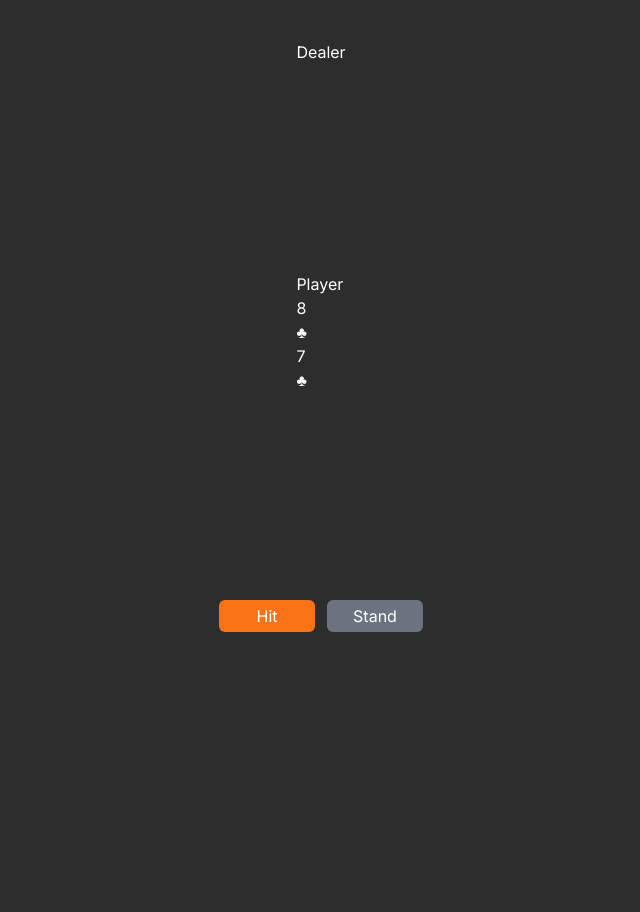
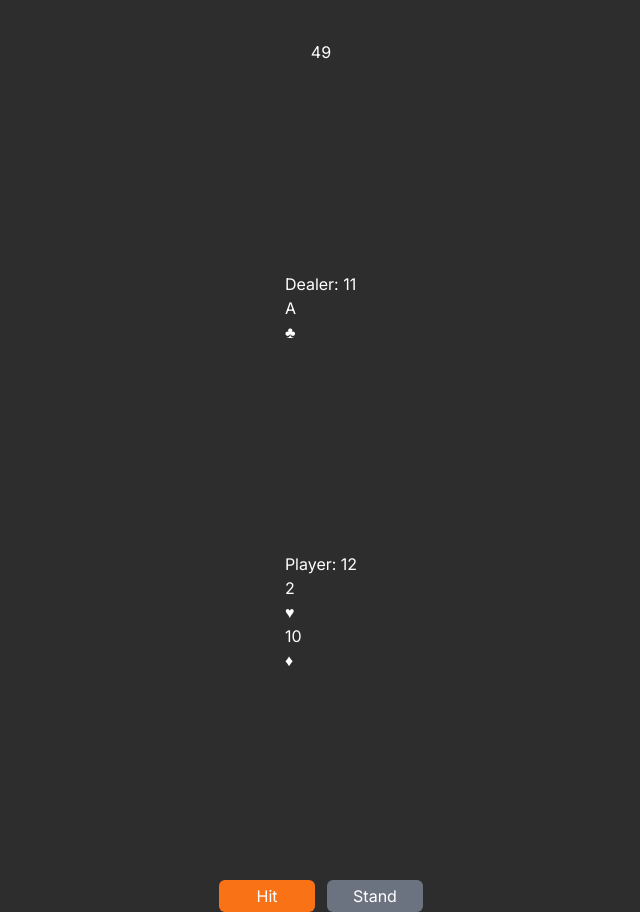
Before and after one commit to gelotuason/blackjack-card-game, a Next.js app: page / in a window 1280 px wide. Shown: the whole page, without its empty margins (319-959 px from the left). Before the commit the page ends 800 px from the top, so only its background shows below. Built offline with nearby package versions, Linux system fonts and the light colour scheme.

Commit message:
added draw card, calculate hand value (initial), deck cards count

```diff
--- a/src/app/components/game-phase/start-game/start-game.tsx
+++ b/src/app/components/game-phase/start-game/start-game.tsx
@@ -1,52 +1,114 @@
 'use client';
 
 import { cardDeck, DeckProps } from "@/utils/deck";
-import { useEffect, useState } from "react"
+import { useEffect, useState } from "react";
+
+type GameRole = 'player' | 'dealer';
 
 export default function StartGame() {
+    const [deck, setDeck] = useState<DeckProps[]>(cardDeck);
     const [playerHand, setPlayerHand] = useState<DeckProps[]>([]);
     const [dealerHand, setDealerHand] = useState<DeckProps[]>([]);
+    const [playerHandValue, setPlayerHandValue] = useState<number>(0);
+    const [dealerHandValue, setDealerHandValue] = useState<number>(0);
+
+    // game flow states
+    const [newGame, setNewGame] = useState<Boolean>(true);
+
+    useEffect(() => {
+        if (newGame && playerHand.length === 0 && dealerHand.length === 0) {
+            drawCard('player', 2);
+            drawCard('dealer', 1);
+        }
+    }, []);
+
+    useEffect(() => {
+        countCardsInDeck();
+        calculateHandValue();
+    }, [playerHand, dealerHand]);
 
     const getRandomCard = (): DeckProps => {
-        const randomCard = Math.floor(Math.random() * cardDeck.length);
+        const randomIndex = Math.floor(Math.random() * cardDeck.length);
+        const randomCard = deck[randomIndex];
 
-        return cardDeck[randomCard];
+        return randomCard;
     }
 
-    useEffect(() => {
-        setPlayerHand([getRandomCard(), getRandomCard()]);
-    }, []);
+    const drawCard = (gameRole: GameRole, times: number): void => {
+        const card: DeckProps[] = [];
+
+        for (let i = 1; i <= times; i++) {
+            card.push(getRandomCard());
+        }
+
+        gameRole == 'player' ? setPlayerHand([...playerHand, ...card]) : setDealerHand([...dealerHand, ...card]);
+    }
+
+    const calculateHandValue = () => {
+        const constantRanks = ['J', 'Q', 'K'];
+        const constantRanksValue = 10;
+        const aceValues = [1, 11];
+
+        playerHand.map(card => {
+            if (constantRanks.includes(card.rank)) {
+                setPlayerHandValue(prev => prev + constantRanksValue)
+            } else if (card.rank == 'A') {
+                if (playerHandValue <= 10) setPlayerHandValue(prev => prev + aceValues[1]);
+                else setPlayerHandValue(prev => prev + aceValues[0]);
+            } else {
+                setPlayerHandValue(prev => prev + parseInt(card.rank));
+            }
+        });
+
+        dealerHand.map(card => {
+            if (constantRanks.includes(card.rank)) {
+                setDealerHandValue(prev => prev + constantRanksValue)
+            } else if (card.rank == 'A') {
+                if (dealerHandValue <= 10) setDealerHandValue(prev => prev + aceValues[1]);
+                else setDealerHandValue(prev => prev + aceValues[0]);
+            } else {
+                setDealerHandValue(prev => prev + parseInt(card.rank));
+            }
+        });
+    }
+
+    const countCardsInDeck = () => {
+        const drawedCard = [...playerHand, ...dealerHand];
+        const newDeck = deck.filter(card => !drawedCard.includes(card));
+        setDeck(newDeck);
+    }
 
     return (
         <main className="flex flex-col items-center p-10 h-full space-y-52">
+            <p>{deck.length}</p>
             <div className="space-y-52">
                 <div>
-                    <h1>Dealer</h1>
+                    <h1>Dealer: {dealerHandValue}</h1>
                     {
-                        dealerHand.map((value) => (
-                            <>
+                        dealerHand.map((value, index) => (
+                            <div key={index}>
                                 <p>{value.rank}</p>
                                 <p>{value.suit}</p>
-                            </>
+                            </div>
                         ))
                     }
                 </div>
 
                 <div>
-                    <h1>Player</h1>
+                    <h1>Player: {playerHandValue}</h1>
                     {
-                        playerHand.map((value) => (
-                            <>
+                        playerHand.map((value, index) => (
+                            <div key={index}>
                                 <p>{value.rank}</p>
                                 <p>{value.suit}</p>
-                            </>
+                            </div>
                         ))
                     }
                 </div>
             </div>
 
             <div className="space-x-3">
-                <button className="bg-orange-500 w-24 py-1 rounded-md">Hit</button>
+                <button onClick={() => drawCard('player', 1)} className="bg-orange-500 w-24 py-1 rounded-md">Hit</button>
                 <button className="bg-gray-500 w-24 py-1 rounded-md">Stand</button>
             </div>
         </main>
```
